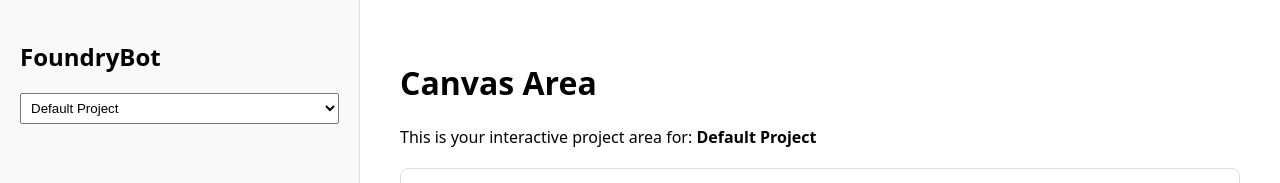
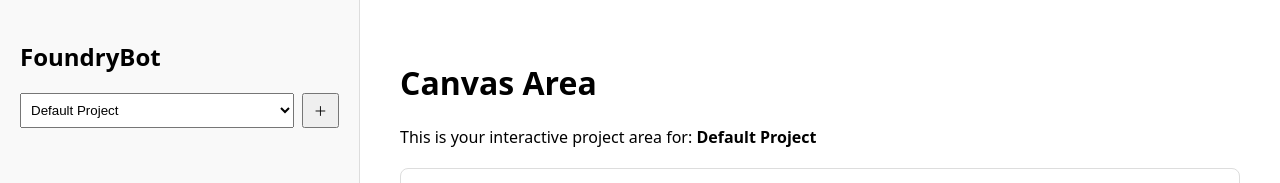
Before and after one commit to lacwil/foundryhq-final, a React (Vite) app: page / in a window 1280 px wide. Shown: the top 183 px of the page. Built offline with nearby package versions, Linux system fonts and the light colour scheme.

Commit message:
Add dynamic project dropdown and New Project feature

```diff
--- a/src/App.jsx
+++ b/src/App.jsx
@@ -2,6 +2,7 @@
 // 1. Use OpenAI API to generate responses and canvas output dynamically
 // 2. Save chat history per project in localStorage
 // 3. Inject results into canvas area based on AI reply
+// 4. Add "New Project" button to start a fresh one on the fly
 
 import React, { useState, useEffect, useRef } from 'react';
 
@@ -83,6 +84,15 @@ function App() {
     setIsTyping(false);
   };
 
+  const createNewProject = () => {
+    const name = prompt('Enter new project name:');
+    if (!name) return;
+    if (projects.includes(name)) return alert('Project already exists.');
+    setProjects([...projects, name]);
+    setSelectedProject(name);
+    localStorage.setItem(getStorageKey(name), JSON.stringify([]));
+  };
+
   useEffect(() => {
     chatEndRef.current?.scrollIntoView({ behavior: 'smooth' });
   }, [messages, isTyping]);
@@ -93,12 +103,13 @@ function App() {
       <div style={{ width: '360px', borderRight: '1px solid #ddd', background: '#f9f9f9', padding: 20, display: 'flex', flexDirection: 'column' }}>
         <h2>FoundryBot</h2>
 
-        <div style={{ marginBottom: 10 }}>
-          <select value={selectedProject} onChange={(e) => setSelectedProject(e.target.value)} style={{ width: '100%', padding: '6px' }}>
+        <div style={{ display: 'flex', marginBottom: 10, gap: 8 }}>
+          <select value={selectedProject} onChange={(e) => setSelectedProject(e.target.value)} style={{ flex: 1, padding: '6px' }}>
             {projects.map((p) => (
               <option key={p} value={p}>{p}</option>
             ))}
           </select>
+          <button onClick={createNewProject} style={{ padding: '6px 10px' }}>＋</button>
         </div>
 
         <div style={{ flexGrow: 1, overflowY: 'auto', marginBottom: 10 }}>
```
